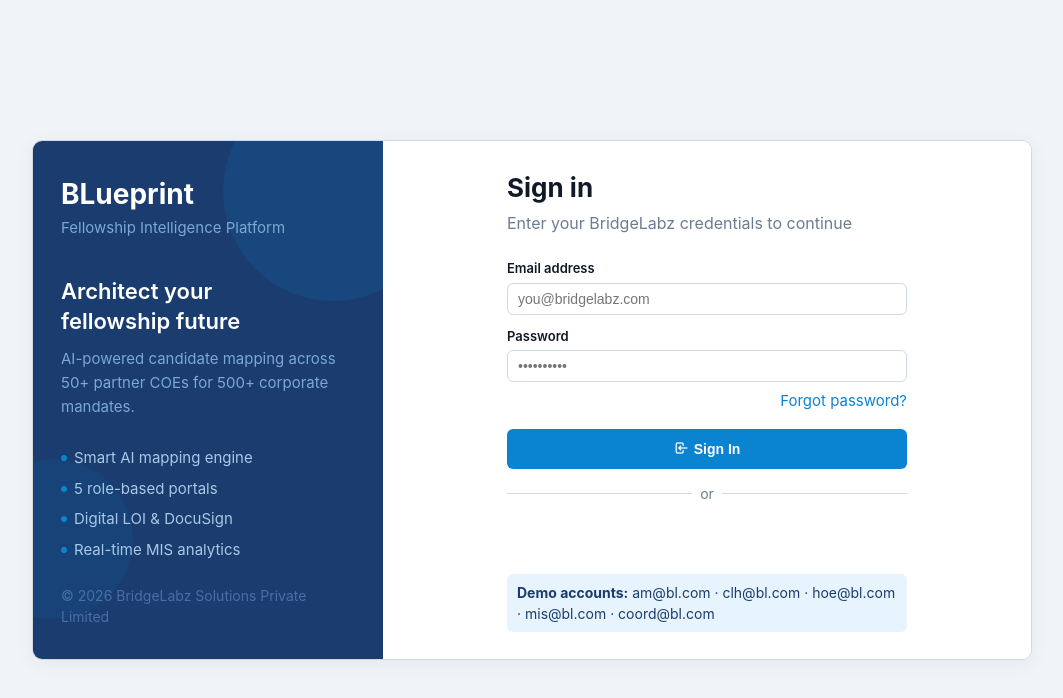
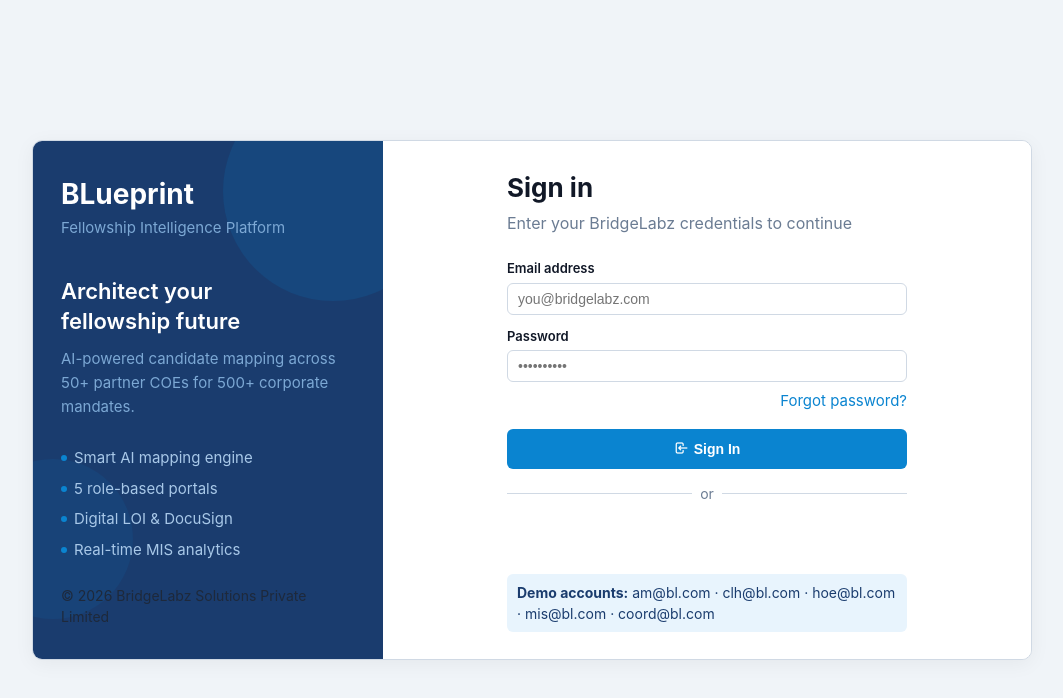
Before and after one commit to Shubham20006/BLuprintAI, a React (Vite) app: page /login in a window 1280 px wide. Shown: the top 698 px of the page, without its empty margins (108-1171 px from the left). Built offline with nearby package versions, Linux system fonts and the light colour scheme.

Commit message:
mod: change font color

```diff
--- a/src/features/auth/LoginPage.tsx
+++ b/src/features/auth/LoginPage.tsx
@@ -301,7 +301,6 @@
             style={{
               marginTop: 'auto',
               fontSize: 14,
-              color: '#4A6FA5',
               position: 'relative',
             }}
           >
```
